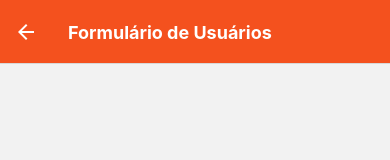
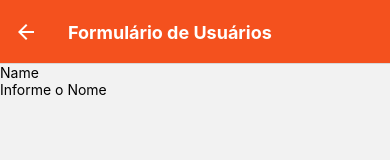
Before and after one commit to paulosvdd05/ReactNative_Cadastro, a React Native app: screen /UserForm in a window 390 px wide. Shown: the top 160 px of the page. Built offline with nearby package versions, Linux system fonts and the light colour scheme.

Commit message:
adicionando inputText para modificar nome(incompleto)

```diff
--- a/src/Views/UserForm.tsx
+++ b/src/Views/UserForm.tsx
@@ -1,10 +1,25 @@
-import React, {useState} from 'react'
-import {Text} from 'react-native'
+import React, { useState } from 'react'
+import { View, Text, TextInput, StyleSheet } from 'react-native'
 
 
-export default ({route, navigation}) => {
-    const [user, setUser] = useState( route.params ?  route.params : {})
+export default ({ route, navigation }) => {
+    const [user, setUser] = useState(route.params ? route.params : {})
     return (
-        <Text>{user.id}</Text>
+        <View>
+            <Text>Name</Text>
+            <TextInput
+                onChangeText={name => setUser({ ...user, name })}
+                placeholder='Informe o Nome'
+                value={user.name}
+            />
+        </View>
     )
 }
+
+const style = StyleSheet.create({
+    input: {
+        height: 40,
+
+
+    }
+})
```
